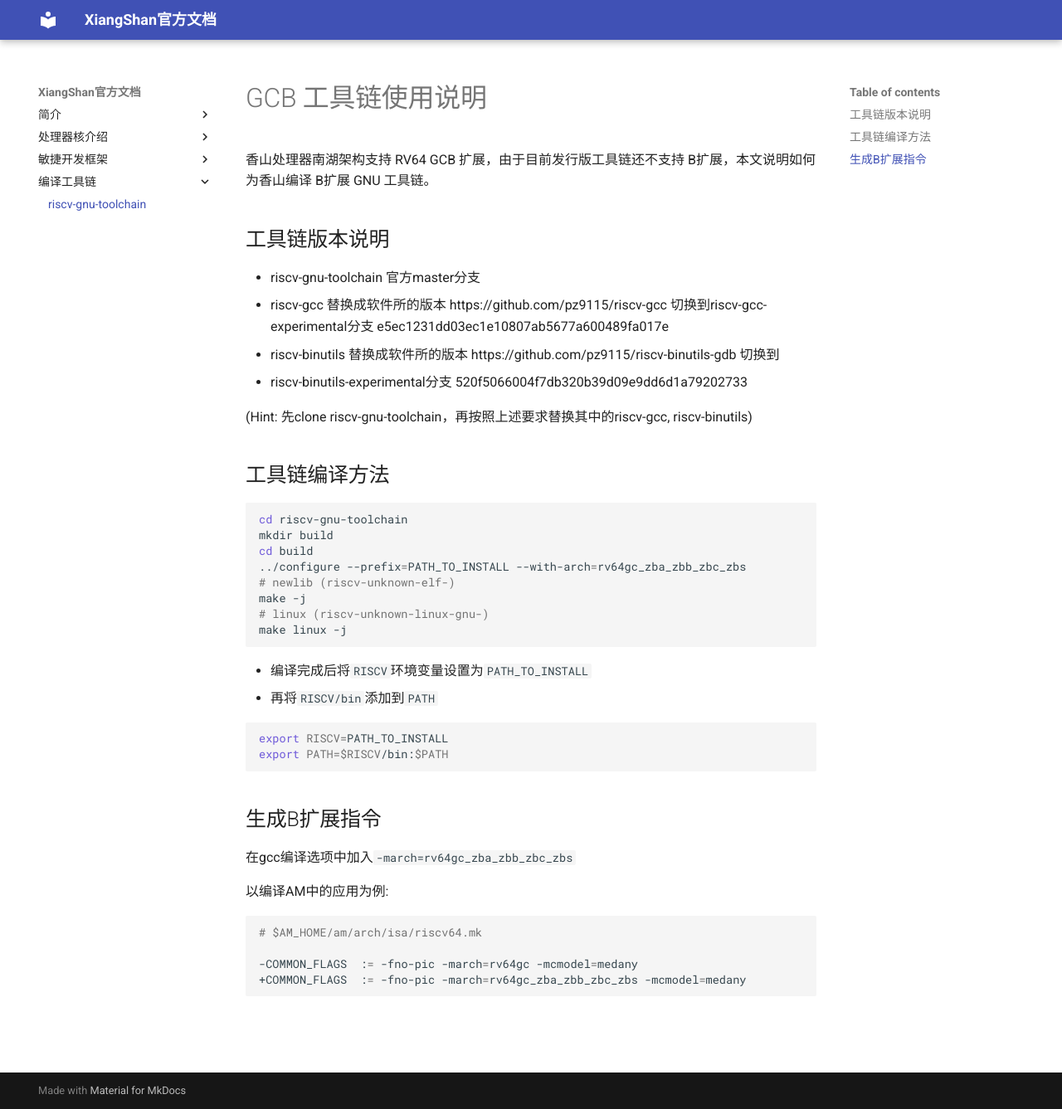
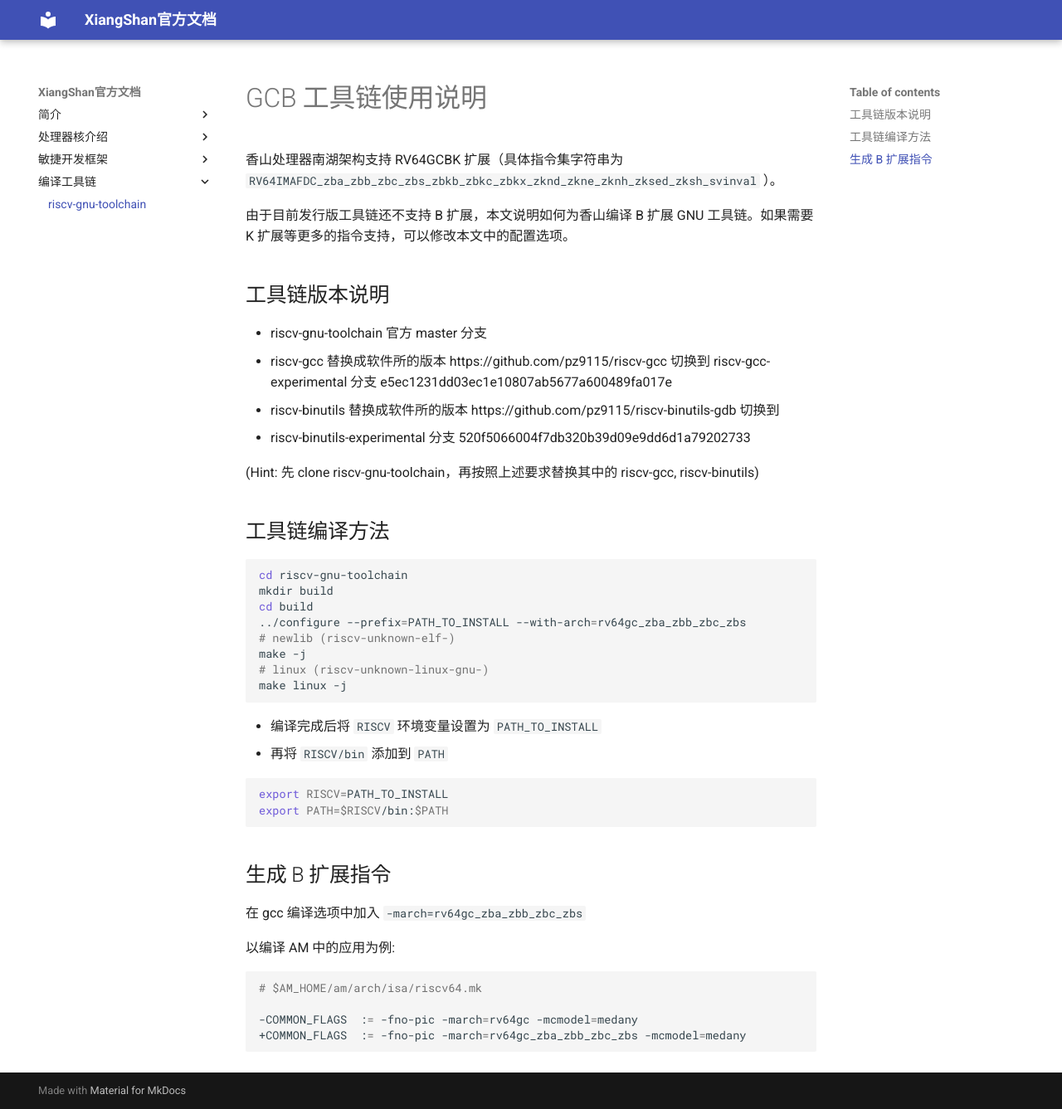
Before and after one commit to OpenXiangShan/XiangShan-doc, an MkDocs documentation site: the page built from docs/compiler/gnu_toolchain.md, in a window 1280 px wide and 1337 px high. Shown: the whole window at 83% size. Built offline with MkDocs 1.6.1 and Material for MkDocs 9.7.7, drawn with Linux system fonts in a browser that asks for light colours.

Commit message:
docs: update isa support

````diff
--- a/docs/compiler/gnu_toolchain.md
+++ b/docs/compiler/gnu_toolchain.md
@@ -1,18 +1,20 @@
 # GCB 工具链使用说明
 
-香山处理器南湖架构支持 RV64 GCB 扩展，由于目前发行版工具链还不支持 B扩展，本文说明如何为香山编译 B扩展 GNU 工具链。
+香山处理器南湖架构支持 RV64GCBK 扩展（具体指令集字符串为 `RV64IMAFDC_zba_zbb_zbc_zbs_zbkb_zbkc_zbkx_zknd_zkne_zknh_zksed_zksh_svinval` ）。
+
+由于目前发行版工具链还不支持 B 扩展，本文说明如何为香山编译 B 扩展 GNU 工具链。如果需要 K 扩展等更多的指令支持，可以修改本文中的配置选项。
 
 ## 工具链版本说明
 
-* riscv-gnu-toolchain 官方master分支
+* riscv-gnu-toolchain 官方 master 分支
 * riscv-gcc 替换成软件所的版本 https://github.com/pz9115/riscv-gcc
-  切换到riscv-gcc-experimental分支 e5ec1231dd03ec1e10807ab5677a600489fa017e
+  切换到 riscv-gcc-experimental 分支 e5ec1231dd03ec1e10807ab5677a600489fa017e
 * riscv-binutils 替换成软件所的版本 https://github.com/pz9115/riscv-binutils-gdb
   切换到
-* riscv-binutils-experimental分支 520f5066004f7db320b39d09e9dd6d1a79202733
+* riscv-binutils-experimental 分支 520f5066004f7db320b39d09e9dd6d1a79202733
 
 
-(Hint: 先clone riscv-gnu-toolchain，再按照上述要求替换其中的riscv-gcc, riscv-binutils)
+(Hint: 先 clone riscv-gnu-toolchain，再按照上述要求替换其中的 riscv-gcc, riscv-binutils)
 
 
 ## 工具链编译方法
@@ -28,19 +30,19 @@ make -j
 make linux -j
 ```
 
-* 编译完成后将`RISCV`环境变量设置为`PATH_TO_INSTALL`
-* 再将`RISCV/bin`添加到`PATH`
+* 编译完成后将 `RISCV` 环境变量设置为 `PATH_TO_INSTALL`
+* 再将 `RISCV/bin` 添加到 `PATH`
 
 ```bash
 export RISCV=PATH_TO_INSTALL
 export PATH=$RISCV/bin:$PATH
 ```
 
-## 生成B扩展指令
+## 生成 B 扩展指令
 
-在gcc编译选项中加入`-march=rv64gc_zba_zbb_zbc_zbs`
+在 gcc 编译选项中加入 `-march=rv64gc_zba_zbb_zbc_zbs`
 
-以编译AM中的应用为例:
+以编译 AM 中的应用为例:
 ```shell
 # $AM_HOME/am/arch/isa/riscv64.mk
 
````
Also changed, not shown: docs/index.md (+17 -12 lines).
